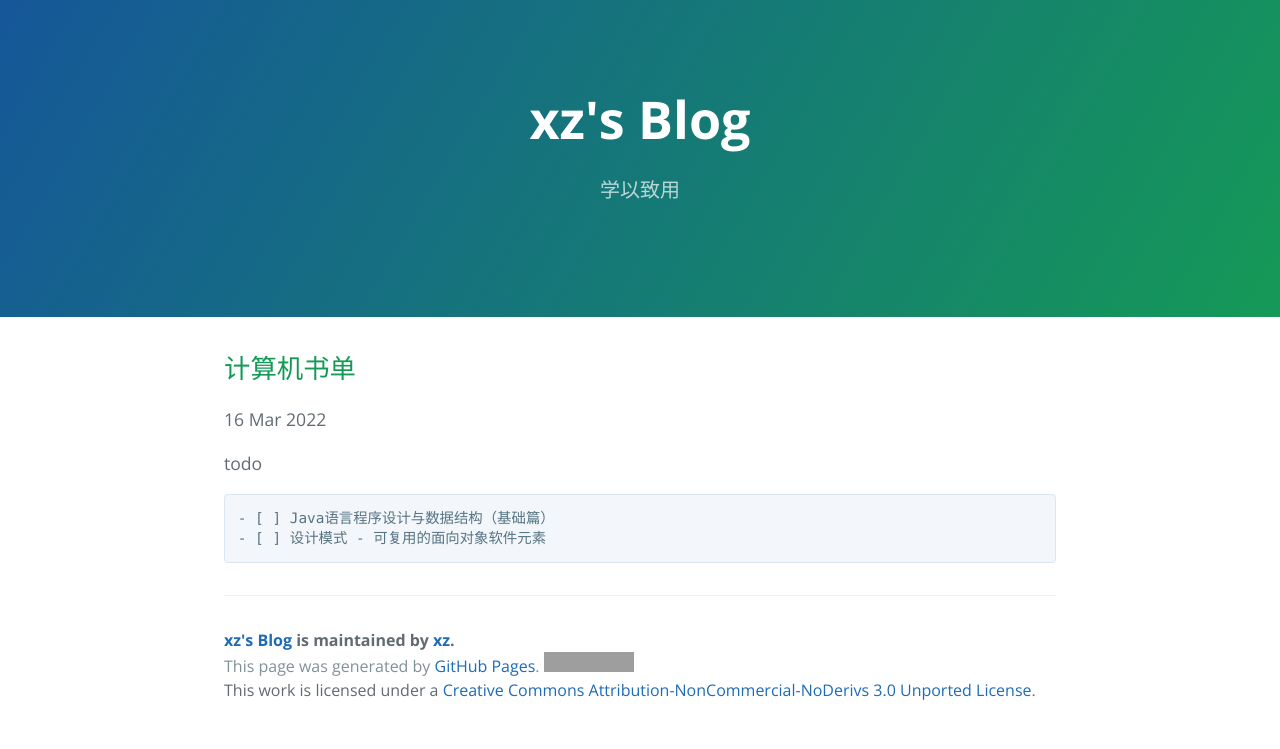
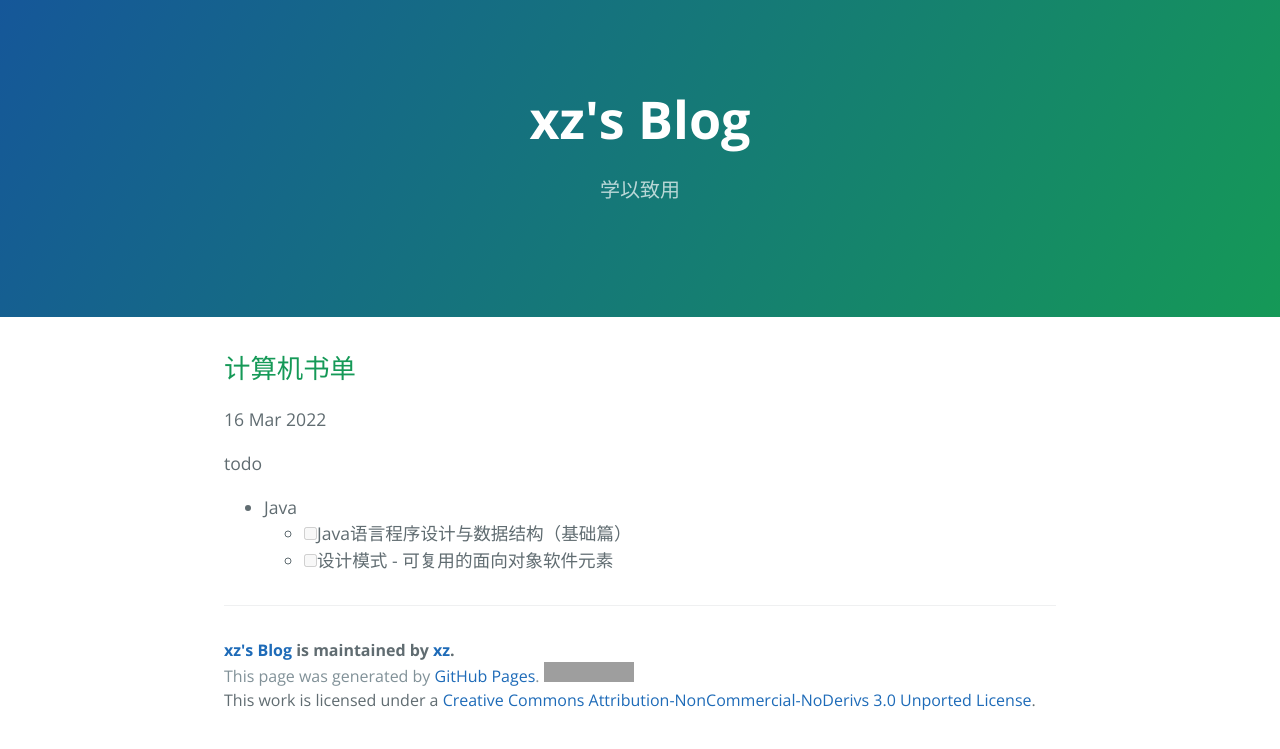
Before and after one commit to adaptx/adaptx.github.io, a Jekyll site: the page built from _posts/2022-03-16-计算机书单.md, in a window 1280 px wide. Shown: the top 749 px of the page. Built offline with Jekyll 4.4.1, drawn with Linux system fonts in a browser that asks for light colours; our own code applies the rules of GitHub Pages for plain Markdown files; grey boxes are pictures that could not be loaded.

Commit message:
Update 2022-03-16-计算机书单.md

```diff
--- a/_posts/2022-03-16-计算机书单.md
+++ b/_posts/2022-03-16-计算机书单.md
@@ -4,6 +4,6 @@ tags: 计算机,书单,booklist,
 ---
 
 todo
-
+  - Java
     - [ ] Java语言程序设计与数据结构（基础篇）
     - [ ] 设计模式 - 可复用的面向对象软件元素
```
